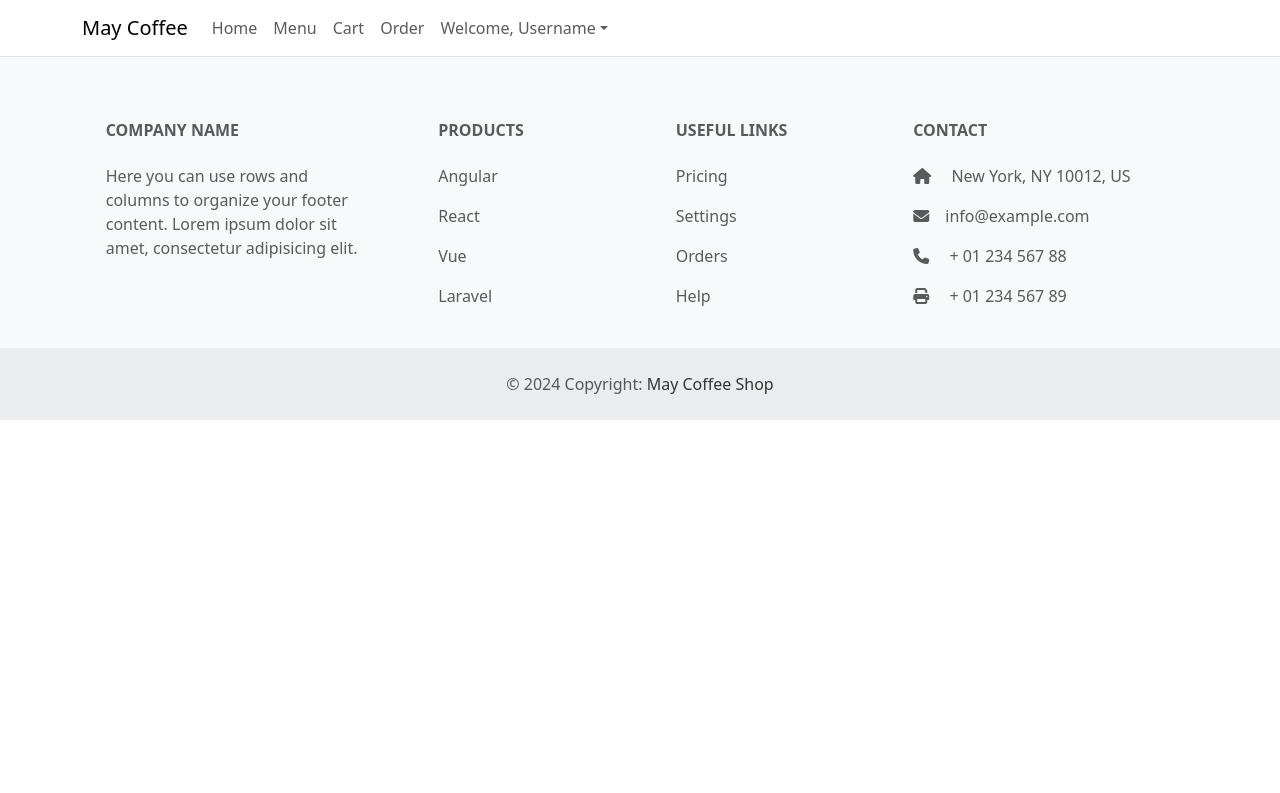
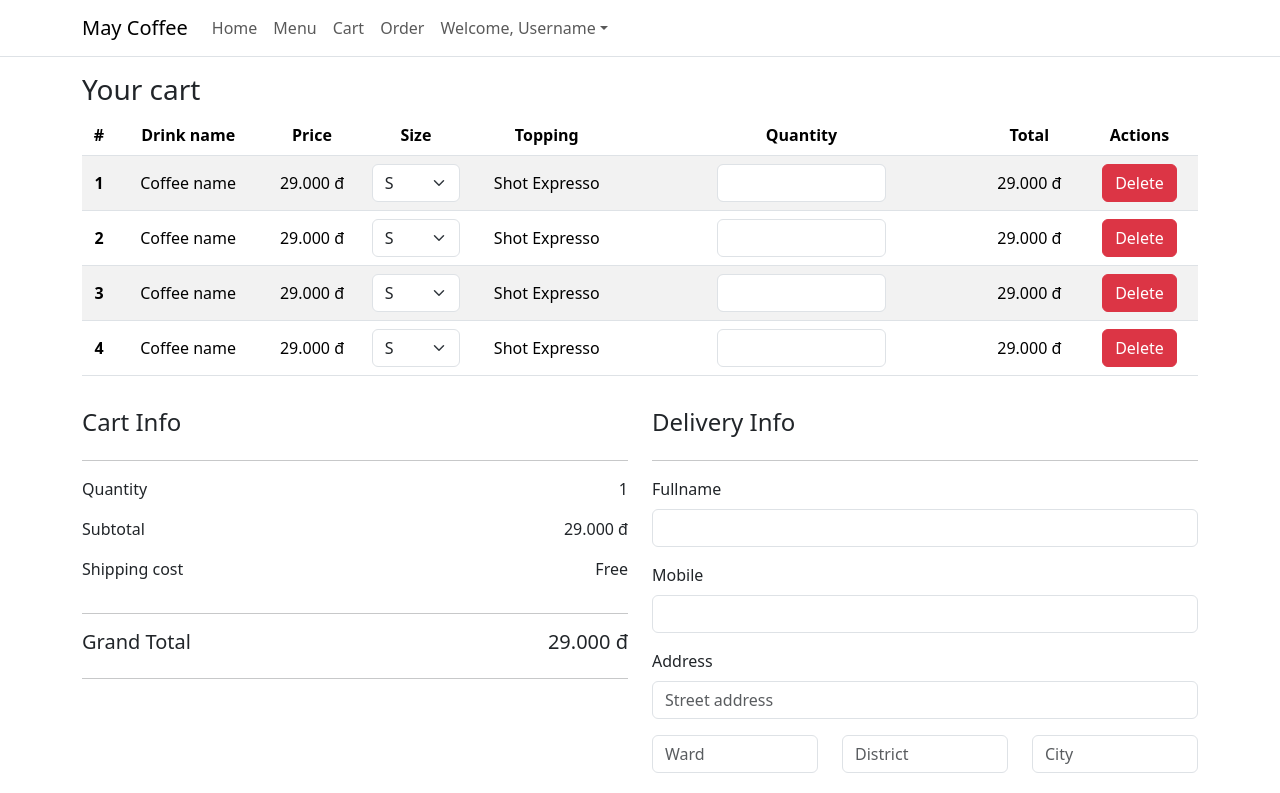
Before and after one commit to hungpbps26890/pro2112-may-coffee-frontend, a React (Vite) app: page /cart in a window 1280 px wide. Shown: the top 793 px of the page. Built offline with nearby package versions, Linux system fonts and the light colour scheme.

Commit message:
Add Page Cart Component

```diff
--- a/src/App.jsx
+++ b/src/App.jsx
@@ -6,6 +6,7 @@ import Footer from "./components/Footer/Footer";
 import Home from "./pages/Home/Home";
 import Menu from "./pages/Menu/Menu";
 import DrinkDetail from "./pages/DrinkDetail/DrinkDetail";
+import Cart from "./pages/Cart/Cart";
 
 function App() {
   return (
@@ -16,6 +17,7 @@ function App() {
         <Route path="/menu" element={<Menu />} />
         <Route path="/menu/category/:id" element={<Menu />} />
         <Route path="/drinks/:id" element={<DrinkDetail />} />
+        <Route path="/cart" element={<Cart />} />
       </Routes>
       <Footer />
     </>
--- /dev/null
+++ b/src/pages/Cart/Cart.jsx
@@ -0,0 +1,236 @@
+import React from "react";
+
+const Cart = () => {
+  return (
+    <div className="container mt-3">
+      <div className="row mb-3">
+        <div className="card border-0">
+          <h3>Your cart</h3>
+          <div className="table-responsive">
+            <table className="table table-striped table-hover">
+              <thead>
+                <tr className="text-center">
+                  <th>#</th>
+                  <th>Drink name</th>
+                  <th>Price</th>
+                  <th>Size</th>
+                  <th>Topping</th>
+                  <th>Quantity</th>
+                  <th>Total</th>
+                  <th>Actions</th>
+                </tr>
+              </thead>
+              <tbody>
+                <tr className="text-center align-middle">
+                  <th>1</th>
+                  <td>Coffee name</td>
+                  <td>29.000 đ</td>
+                  <td>
+                    <select name="drinkSize" className="form-select">
+                      <option value="1">S</option>
+                      <option value="2">M</option>
+                      <option value="3">L</option>
+                    </select>
+                  </td>
+                  <td>Shot Expresso</td>
+                  <td>
+                    <input
+                      type="number"
+                      min={1}
+                      className="form-control w-50 m-auto"
+                    />
+                  </td>
+                  <td>29.000 đ</td>
+                  <td>
+                    <button className="btn btn-danger">Delete</button>
+                  </td>
+                </tr>
+                <tr className="text-center align-middle">
+                  <th>2</th>
+                  <td>Coffee name</td>
+                  <td>29.000 đ</td>
+                  <td>
+                    <select name="drinkSize" className="form-select">
+                      <option value="1">S</option>
+                      <option value="2">M</option>
+                      <option value="3">L</option>
+                    </select>
+                  </td>
+                  <td>Shot Expresso</td>
+                  <td>
+                    <input
+                      type="number"
+                      min={1}
+                      className="form-control w-50 m-auto"
+                    />
+                  </td>
+                  <td>29.000 đ</td>
+                  <td>
+                    <button className="btn btn-danger">Delete</button>
+                  </td>
+                </tr>
+                <tr className="text-center align-middle">
+                  <th>3</th>
+                  <td>Coffee name</td>
+                  <td>29.000 đ</td>
+                  <td>
+                    <select name="drinkSize" className="form-select">
+                      <option value="1">S</option>
+                      <option value="2">M</option>
+                      <option value="3">L</option>
+                    </select>
+                  </td>
+                  <td>Shot Expresso</td>
+                  <td>
+                    <input
+                      type="number"
+                      min={1}
+                      className="form-control w-50 m-auto"
+                    />
+                  </td>
+                  <td>29.000 đ</td>
+                  <td>
+                    <button className="btn btn-danger">Delete</button>
+                  </td>
+                </tr>
+                <tr className="text-center align-middle">
+                  <th>4</th>
+                  <td>Coffee name</td>
+                  <td>29.000 đ</td>
+                  <td>
+                    <select name="drinkSize" className="form-select">
+                      <option value="1">S</option>
+                      <option value="2">M</option>
+                      <option value="3">L</option>
+                    </select>
+                  </td>
+                  <td>Shot Expresso</td>
+                  <td>
+                    <input
+                      type="number"
+                      min={1}
+                      className="form-control w-50 m-auto"
+                    />
+                  </td>
+                  <td>29.000 đ</td>
+                  <td>
+                    <button className="btn btn-danger">Delete</button>
+                  </td>
+                </tr>
+              </tbody>
+            </table>
+          </div>
+        </div>
+      </div>
+      <div className="row">
+        <div className="col-md-6 mb-3">
+          <div className="card h-100 border-0">
+            <h4>Cart Info</h4>
+            <hr />
+            <div>
+              <div className="d-flex justify-content-between">
+                <p className="cart-text">Quantity</p>
+                <p className="cart-text">1</p>
+              </div>
+              <div className="d-flex justify-content-between">
+                <p className="cart-text">Subtotal</p>
+                <p className="cart-text">29.000 đ</p>
+              </div>
+              <div className="d-flex justify-content-between">
+                <p className="cart-text">Shipping cost</p>
+                <p className="cart-text">Free</p>
+              </div>
+              <hr />
+              <div className="d-flex justify-content-between">
+                <h5 className="cart-text">Grand Total</h5>
+                <h5 className="cart-text">29.000 đ</h5>
+              </div>
+              <hr />
+            </div>
+          </div>
+        </div>
+        <div className="col-md-6 mb-3">
+          <div className="card h-100 border-0">
+            <h4>Delivery Info</h4>
+            <hr />
+            <div>
+              <form>
+                <div className="mb-3">
+                  <label htmlFor="name" className="form-label">
+                    Fullname
+                  </label>
+                  <input type="text" className="form-control" />
+                </div>
+                <div className="mb-3">
+                  <label htmlFor="mobile" className="form-label">
+                    Mobile
+                  </label>
+                  <input type="text" className="form-control" />
+                </div>
+                <div className="row mb-3">
+                  <div className="col">
+                    <label htmlFor="streetAddress" className="form-label">
+                      Address
+                    </label>
+                    <input
+                      type="text"
+                      className="form-control"
+                      name="streetAddress"
+                      id="streetAddress"
+                      placeholder="Street address"
+                    />
+                  </div>
+                </div>
+                <div className="row mb-3">
+                  <div className="col">
+                    <input
+                      type="text"
+                      className="form-control"
+                      name="ward"
+                      id="ward"
+                      placeholder="Ward"
+                    />
+                  </div>
+                  <div className="col">
+                    <input
+                      type="text"
+                      className="form-control"
+                      name="district"
+                      id="district"
+                      placeholder="District"
+                    />
+                  </div>
+                  <div className="col">
+                    <input
+                      type="text"
+                      className="form-control"
+                      name="city"
+                      id="city"
+                      placeholder="City"
+                    />
+                  </div>
+                </div>
+                <div className="mb-3">
+                  <label htmlFor="paymentMethod" className="form-label">
+                    Payment
+                  </label>
+                  <select
+                    name="paymentMethod"
+                    id="paymentMethod"
+                    className="form-select"
+                  >
+                    <option value="1">COD</option>
+                    <option value="2">VNPay</option>
+                  </select>
+                </div>
+                <button className="btn btn-warning">Check out</button>
+              </form>
+            </div>
+          </div>
+        </div>
+      </div>
+    </div>
+  );
+};
+
+export default Cart;
```
